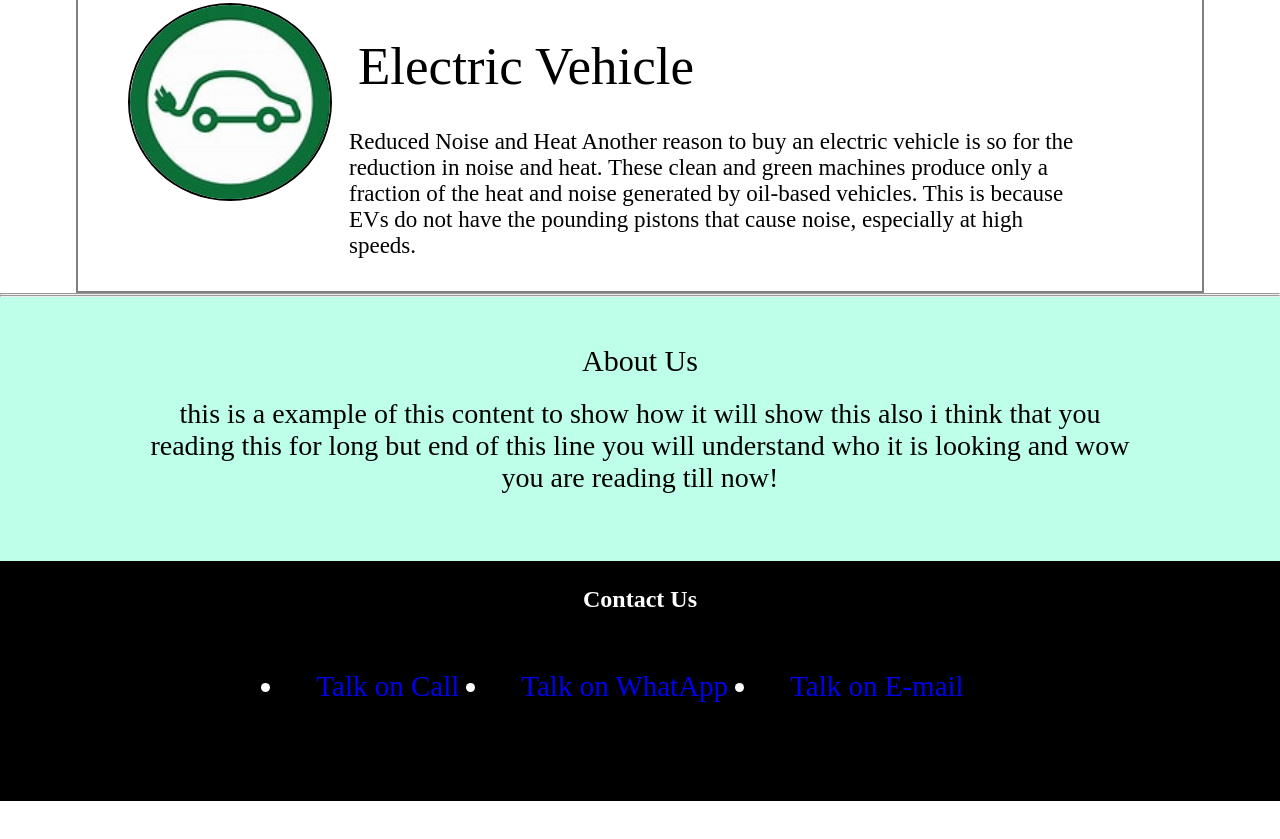
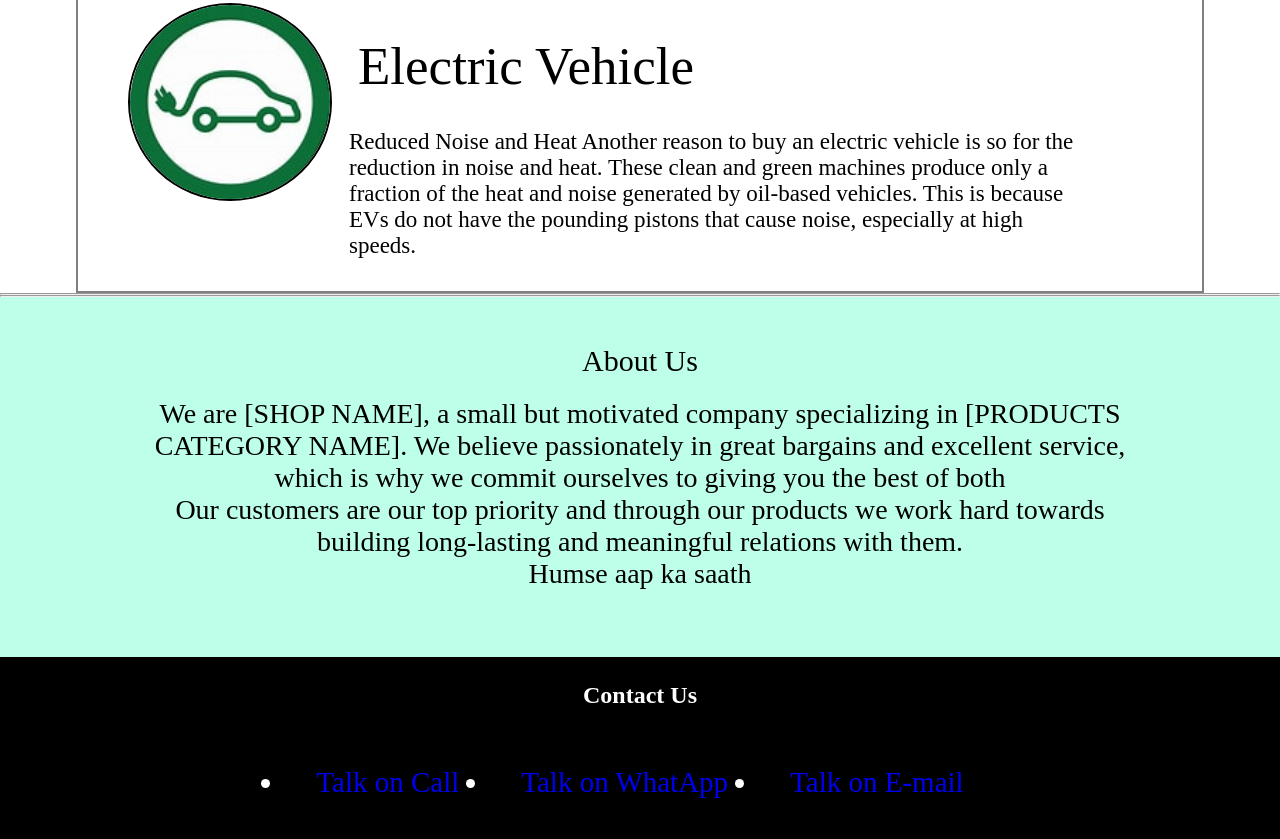
Before and after one commit to REDEYEDEVIL/DEVIL2, a plain HTML site: page index.html in a window 1280 px wide. Shown: the part 1677-2516 px from the top of the page. Before the commit the page ends 2478 px from the top, so only its background shows below. Drawn offline with Linux system fonts and the light colour scheme.

Commit message:
Update index.html

```diff
--- a/index.html
+++ b/index.html
@@ -89,10 +89,9 @@
         <section class="about" id="about">
             <div class="fhaed">About Us</div>
             <div class="shaed">
-                <p>this is a example of this content to show
-                how it will show this also i think that you reading this for long
-                but end of this line you will understand who it is looking and wow you are
-                reading till now!</p>
+                <p>We are [SHOP NAME], a small but motivated company specializing in [PRODUCTS CATEGORY NAME]. We believe passionately in great bargains and excellent service, which is why we commit ourselves to giving you the best of both</p>
+                <p>Our customers are our top priority and through our products we work hard towards building long-lasting and meaningful relations with them.</p>
+                <p>Humse aap ka saath</p>
             </div>
         </section>
         <section class="contact">
```
